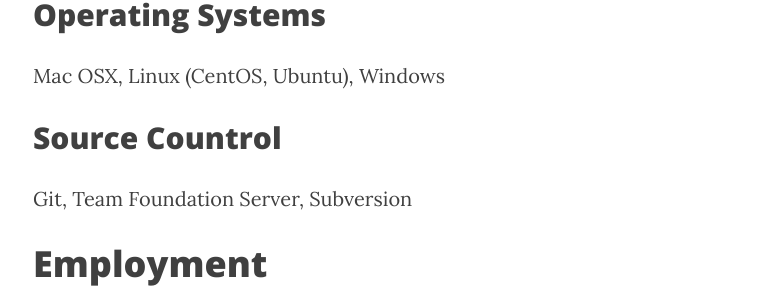
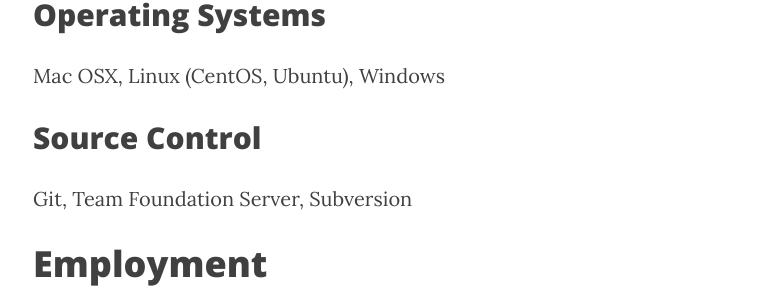
Before and after one commit to jonoliver/jonoliver.github.io, a Jekyll site: the page built from resume.html, in a window 1280 px wide and 900 px high, scrolled down 1542 px. Shown: the part 143-449 px from the top of the window, without its empty margins (232-1006 px from the left). Built offline with Jekyll 4.4.1, drawn with Linux system fonts in a browser that asks for light colours; nearby versions of some CDN libraries.

Commit message:
Typo negative

```diff
--- a/_data/resume.yml
+++ b/_data/resume.yml
@@ -65,7 +65,7 @@
       - Linux (CentOS, Ubuntu)
       - Windows
 
-    - Source Countrol:
+    - Source Control:
       - Git
       - Team Foundation Server
       - Subversion
```
